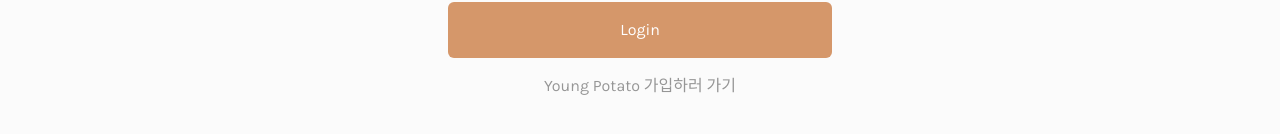
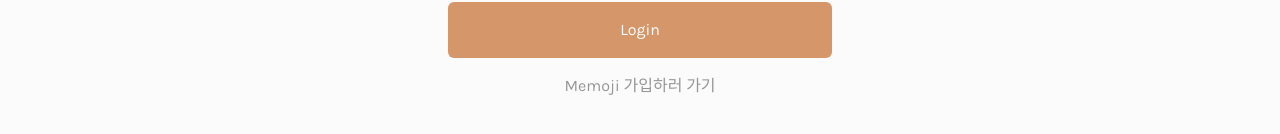
Before and after one commit to YP-Company/first-toyProject-front, a Next.js app: page /login in a window 1280 px wide. Shown: the part 422-556 px from the top of the page. Built offline with nearby package versions, Linux system fonts and the light colour scheme.

Commit message:
style : 문구 변경

```diff
--- a/src/components/Banner.tsx
+++ b/src/components/Banner.tsx
@@ -1,7 +1,5 @@
 import Image from "next/image";
 import React from "react";
-
-// import banner from "../../public/images/banner.png";
 import write from "../../public/images/write.gif";
 
 export default function Banner() {
@@ -17,7 +15,7 @@ export default function Banner() {
 					{" "}
 					당신의 생각이 궁금해요.{" "}
 				</span>
-				<span className="text-brand text-2xl ">
+				<span className="text-brand text-2xl">
 					&#123; &#39;Memoji&#39; &#125;
 				</span>
 				<span className="text-xl opacity-40"> 에서 공유 해보세요</span>
--- a/src/components/Form.tsx
+++ b/src/components/Form.tsx
@@ -45,7 +45,7 @@ export default function Form() {
 				<Button text={"Login"} />
 			</form>
 			<span className="opacity-40 cursor-pointer">
-				Young Potato 가입하러 가기
+				Memoji 가입하러 가기
 			</span>
 		</div>
 	);
```
